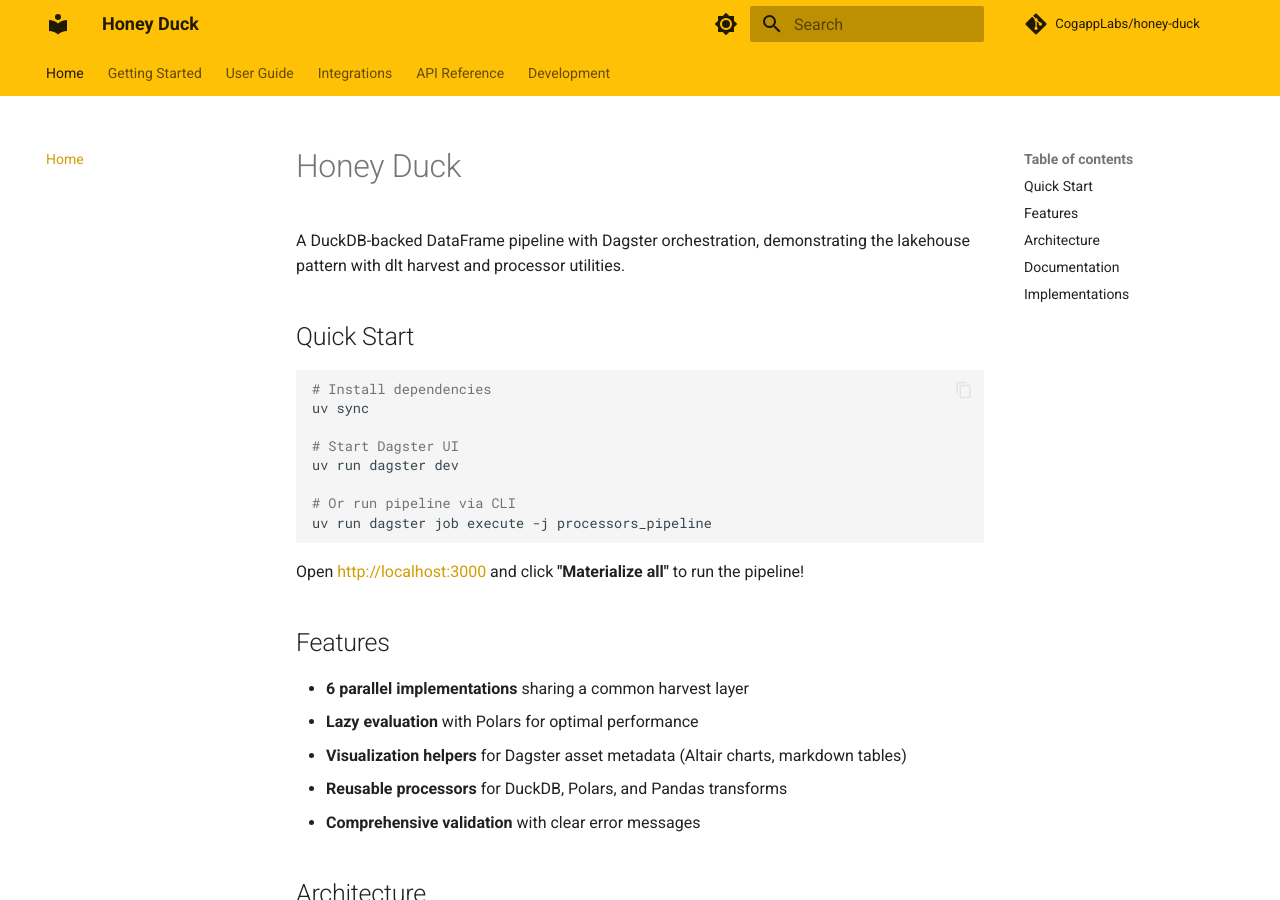
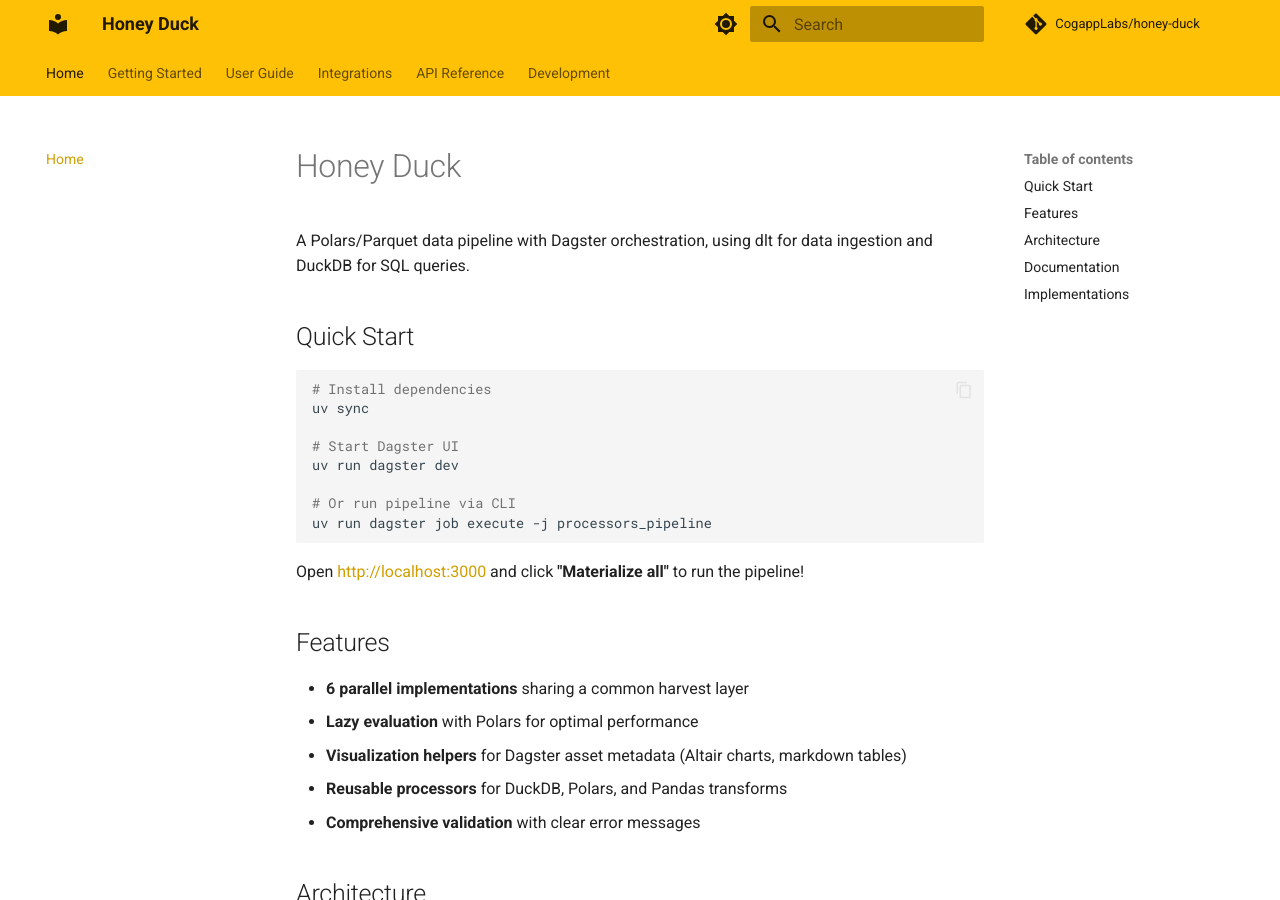
Before and after one commit to CogappLabs/honey-duck, an MkDocs documentation site: the page built from docs/index.md, in a window 1280 px wide and 900 px high. Built offline with MkDocs 1.6.1 and Material for MkDocs 9.7.7, drawn with Linux system fonts in a browser that asks for light colours; comment, search, counter and statistics services are not loaded.

Commit message:
Update project description: Polars/Parquet-based, not DuckDB-backed
Storage is now Parquet files via PolarsParquetIOManager.
DuckDB is used for SQL queries, not as the primary storage.

Co-Authored-By: Claude Opus 4.5 <noreply@anthropic.com>

```diff
--- a/docs/index.md
+++ b/docs/index.md
@@ -1,6 +1,6 @@
 # Honey Duck
 
-A DuckDB-backed DataFrame pipeline with Dagster orchestration, demonstrating the lakehouse pattern with dlt harvest and processor utilities.
+A Polars/Parquet data pipeline with Dagster orchestration, using dlt for data ingestion and DuckDB for SQL queries.
 
 ## Quick Start
 
--- a/honey_duck/__init__.py
+++ b/honey_duck/__init__.py
@@ -1,3 +1,3 @@
-"""DuckDB-backed DataFrame pipeline with Dagster orchestration."""
+"""Polars/Parquet data pipeline with Dagster orchestration."""
 
 __version__ = "0.1.0"
--- a/mkdocs.yml
+++ b/mkdocs.yml
@@ -1,5 +1,5 @@
 site_name: Honey Duck
-site_description: DuckDB-backed DataFrame pipeline with Dagster orchestration
+site_description: Polars/Parquet data pipeline with Dagster orchestration
 site_url: https://cogapplabs.github.io/honey-duck
 repo_url: https://github.com/CogappLabs/honey-duck
 repo_name: CogappLabs/honey-duck
--- a/pyproject.toml
+++ b/pyproject.toml
@@ -1,7 +1,7 @@
 [project]
 name = "honey-duck"
 version = "0.1.0"
-description = "DuckDB-backed DataFrame pipeline with Dagster"
+description = "Polars/Parquet data pipeline with Dagster orchestration"
 requires-python = ">=3.12"
 dependencies = [
     "duckdb>=1.1",
```
Also changed, not shown: README.md (+1 -1 lines).
